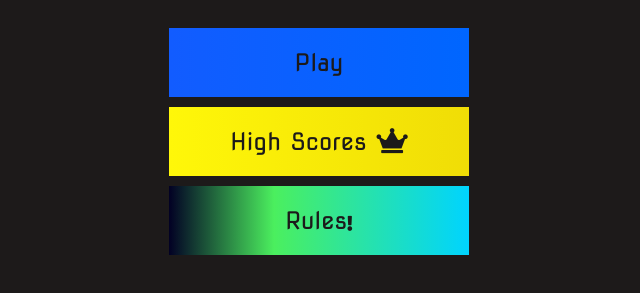
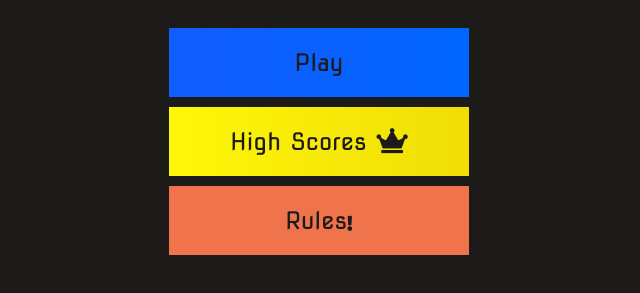
Before and after one commit to KendallDoesCoding/quiz, a plain HTML site: page index.html in a window 1280 px wide. Shown: the part 311-604 px from the top of the page, without its empty margins (321-961 px from the left). Drawn offline with Linux system fonts and the light colour scheme.

Commit message:
Update style.css

```diff
--- a/style.css
+++ b/style.css
@@ -90,7 +90,7 @@ h2{
 }
 
 #rules-btn {
-    background: linear-gradient(90deg, rgba(2,0,36,1) 0%, rgba(75,239,94,1) 35%, rgba(0,212,255,1) 100%);
+    background: linear-gradient(90deg, rgba(239,116,75,1) 255%, rgba(75,239,94,1) 255%);
 }
 
 .fa-crown {
```
